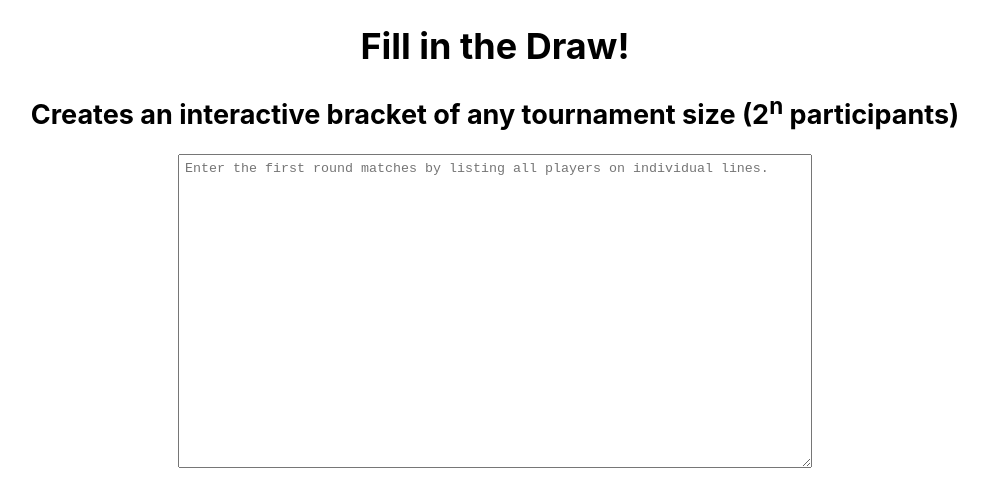
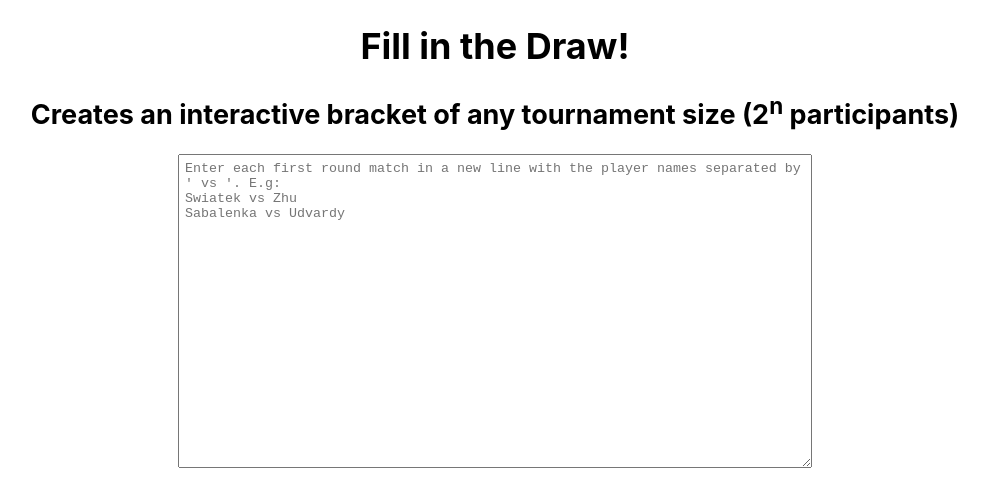
Before and after one commit to konstantina-3/fitd-filler, a React (Create React App) app: page / in a window 1280 px wide. Shown: the top 502 px of the page, without its empty margins (145-1133 px from the left). Built offline with nearby package versions, Linux system fonts and the light colour scheme.

Commit message:
Change the input format of the draw

```diff
--- a/src/App.js
+++ b/src/App.js
@@ -11,7 +11,7 @@ function App() {
 
   function handleTextAreaChange(e) {
     let input_players = e.target.value
-      .split('\n')
+      .split(/ vs |\n/)
       .filter(item => item)
       .map(item => item.trim().replace(/\s\s+/g, ' '));
 
@@ -28,7 +28,9 @@ function App() {
       </header>
       <textarea
         onChange={handleTextAreaChange}
-        placeholder="Enter the first round matches by listing all players on individual lines."
+        placeholder="Enter each first round match in a new line with the player names separated by ' vs '. E.g:
+Swiatek vs Zhu
+Sabalenka vs Udvardy"
         name="players-input" id="players-input" rows="20">
       </textarea>
       <div className='rounds'>
```
